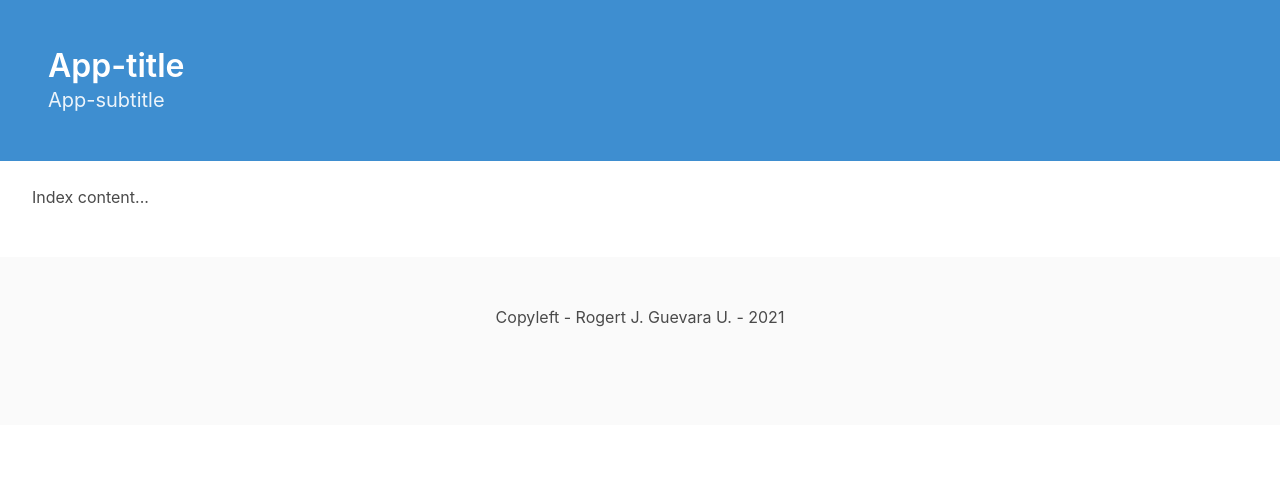
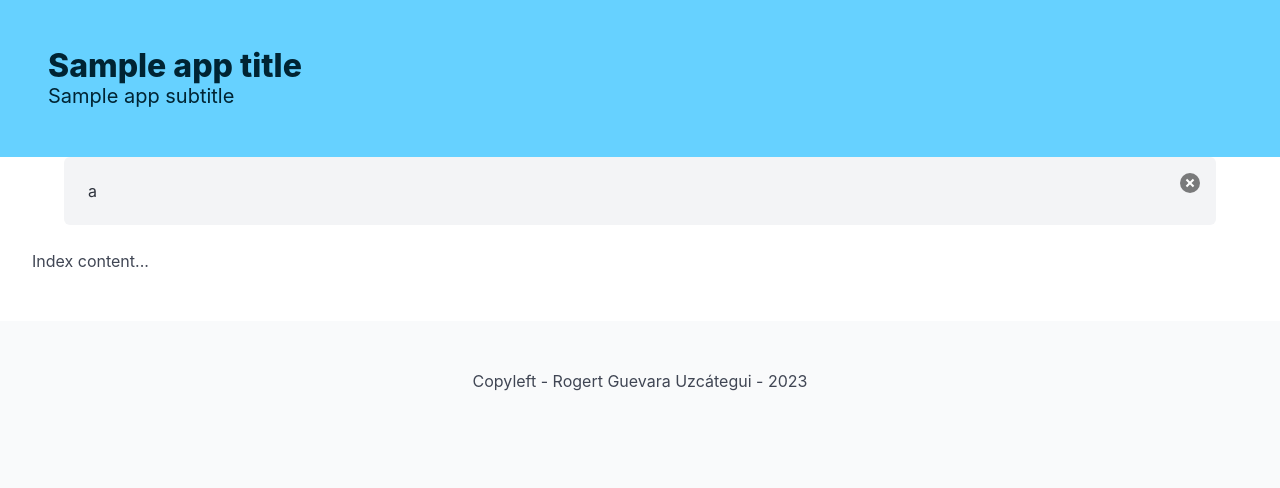
Before and after one commit to rogertgu/flask-base, a Flask app: template templates/index.html in a window 1280 px wide. Shown: the top 488 px of the page. Run offline with Flask 3, Linux system fonts and the light colour scheme; the template is opened without the code that fills it: most values are stand-ins (such as "Sample title", 1, 10 or a date in 2020); one stand-in notice (Sample message) is shown; some libraries are stand-ins or nearby versions.

Commit message:
Update layout.html

```diff
--- a/templates/layout.html
+++ b/templates/layout.html
@@ -4,31 +4,45 @@
     <meta charset="UTF-8">
     <meta name="viewport" content="width=device-width, initial-scale=1.0">
     <meta http-equiv="X-UA-Compatible" content="ie=edge">
-    <title>Document</title>
-    <!-- Links - revisar que estén actualizados -->
-    <link rel="stylesheet" href="https://cdn.jsdelivr.net/npm/bulma@0.8.0/css/bulma.min.css">
+    <title>{% block title %}{{ app_title }}{% endblock %}</title>
+    {% block extra_head %}{% endblock %}
+    <!-- Links - Estilos guardados en la carpeta static/css -->
+    <link rel="stylesheet" href="{{ url_for('static', filename='css/bulma.min.css') }}">
     <link rel="stylesheet" href="{{ url_for('static', filename='css/main.css') }}">
-    <script defer src="https://use.fontawesome.com/releases/v5.3.1/js/all.js"></script>
 </head>
-<body>
+<body class="{{ page_class }}">
     <!-- HEADER -->
     <header class="header hero is-info">
         <div class="hero-body">
-        <h1 class="title">App-title</h1>
-        <h2 class="subtitle">App-subtitle</h2>
-		{% block header %}{% endblock %}
-		</div>
+        <h1 class="title">{{ app_title }}</h1>
+        <h2 class="subtitle">{{ app_subtitle }}</h2>
+        {% block header %}{% endblock %}
+        </div>
     </header>
     <!-- MAIN -->
     <main class="container is-fluid">
-		{% block main %}{% endblock %}
+        {% with messages = get_flashed_messages() %}
+            {% if messages %}
+                <div class="container">
+                    {% for message in messages %}
+                        <div class="notification is-{{ message[0] }}">
+                            <button class="delete"></button>
+                            {{ message[1] }}
+                        </div>
+                    {% endfor %}
+                </div>
+            {% endif %}
+        {% endwith %}
+        {% block main %}{% endblock %}
     </main>
     <!-- FOOTER -->
     <footer class="footer">
         <div class="content has-text-centered">
-			<p>Copyleft - Rogert J. Guevara U. - 2021</p>
-			{% block footer %}{% endblock %}
+            <p>Copyleft - Rogert Guevara Uzcátegui - 2023</p>
+            {% block footer %}{% endblock %}
         </div>
     </footer>
+    <script defer src="{{ url_for('static', filename='js/all.js') }}"></script>
+    {% block extra_scripts %}{% endblock %}
 </body>
 </html>
```
